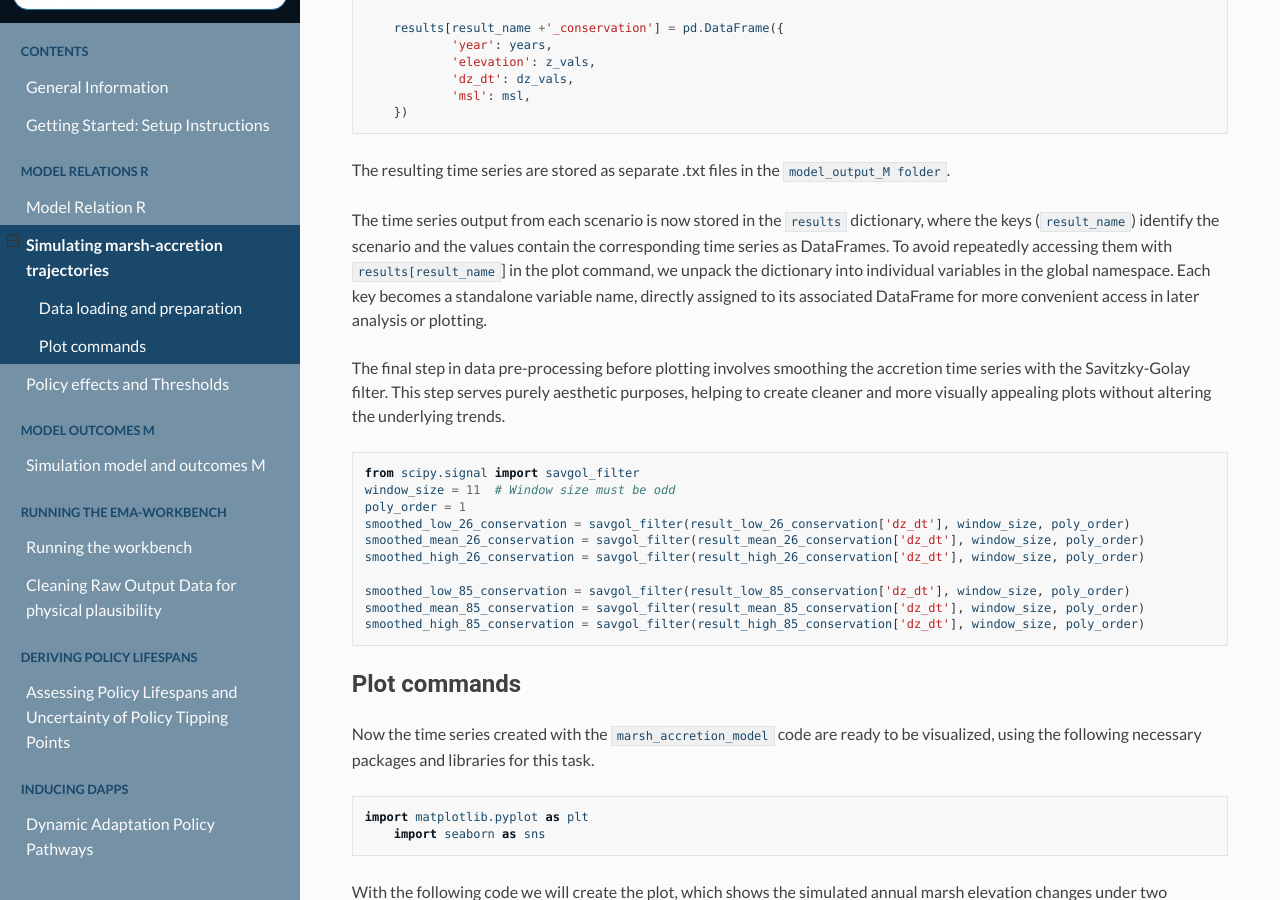
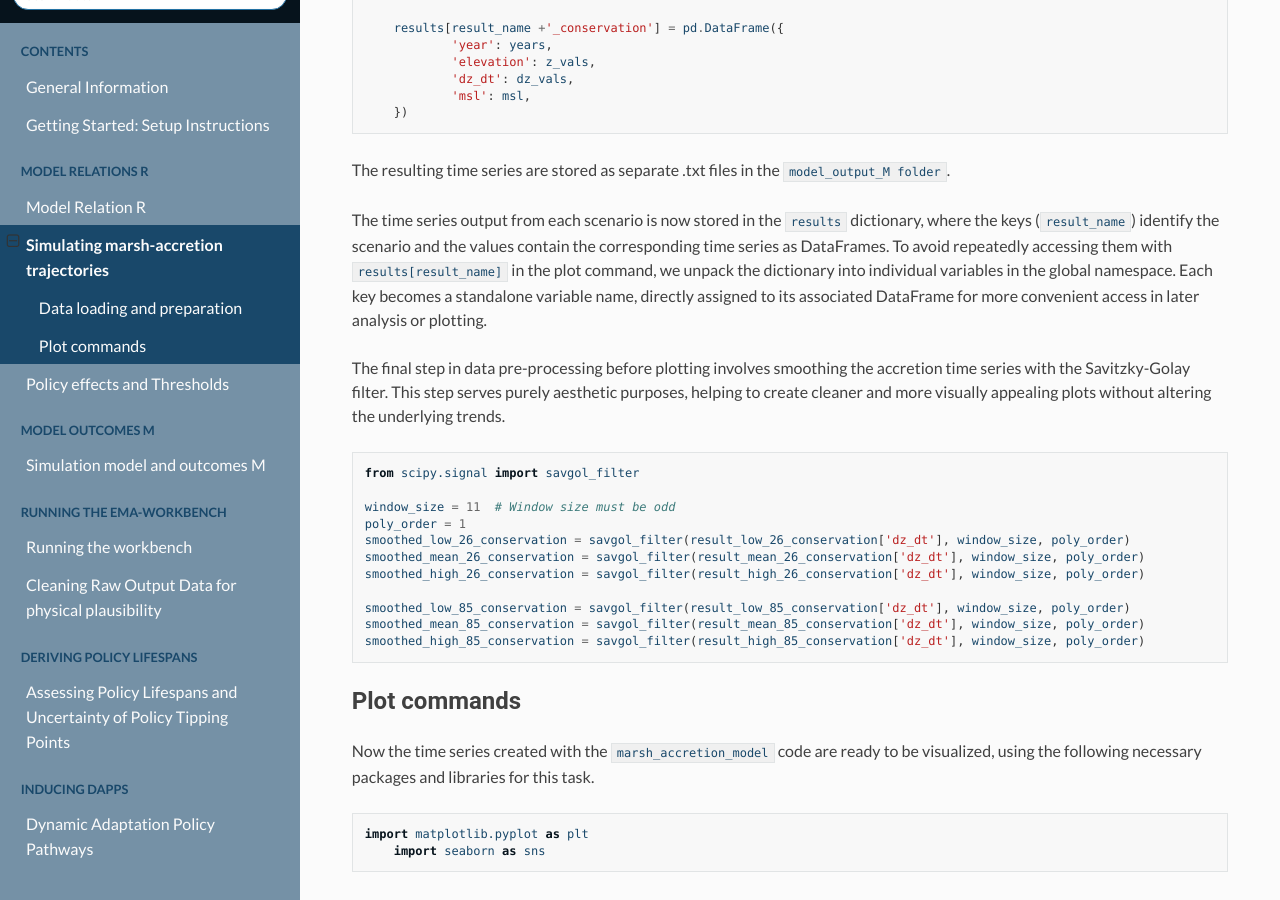
Before and after one commit to christineschottmueller/DAPP_x_marsh_session, a Sphinx documentation site: the page built from docs/chapter_02/02_accretion_vs_slr_ts.rst, in a window 1280 px wide and 900 px high, scrolled down 1604 px. Built offline with Sphinx 7.4.7 and the Read the Docs theme 3.1.0, drawn with Linux system fonts in a browser that asks for light colours.

Commit message:
Update rst files

```diff
--- a/docs/chapter_02/02_accretion_vs_slr_ts.rst
+++ b/docs/chapter_02/02_accretion_vs_slr_ts.rst
@@ -83,9 +83,7 @@
 		df.to_csv(f'model_output_M/{result_name}.txt', sep='\t', index=False)
 
 
-
-
-The time series output from each scenario is now stored in the ``results`` dictionary, where the keys (``result_name``) identify the scenario and the values contain the corresponding time series as DataFrames. To avoid repeatedly accessing them with ``results[result_name``] in the plot command, we unpack the dictionary into individual variables in the global namespace. Each key becomes a standalone variable name, directly assigned to its associated DataFrame for more convenient access in later analysis or plotting.
+The time series output from each scenario is now stored in the ``results`` dictionary, where the keys (``result_name``) identify the scenario and the values contain the corresponding time series as DataFrames. To avoid repeatedly accessing them with ``results[result_name]`` in the plot command, we unpack the dictionary into individual variables in the global namespace. Each key becomes a standalone variable name, directly assigned to its associated DataFrame for more convenient access in later analysis or plotting.
 
 .. code:: ipython3
 	for name, df in results.items():
@@ -97,6 +95,7 @@
 .. code:: ipython3
 
 	from scipy.signal import savgol_filter
+
 	window_size = 11  # Window size must be odd
 	poly_order = 1
 	smoothed_low_26_conservation = savgol_filter(result_low_26_conservation['dz_dt'], window_size, poly_order)
```
